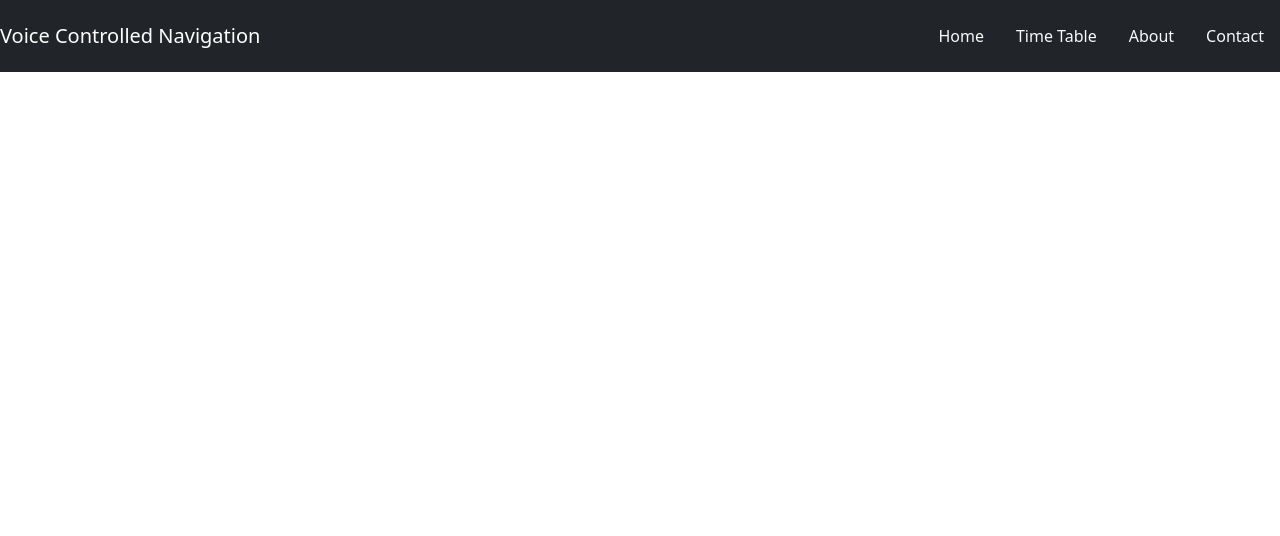
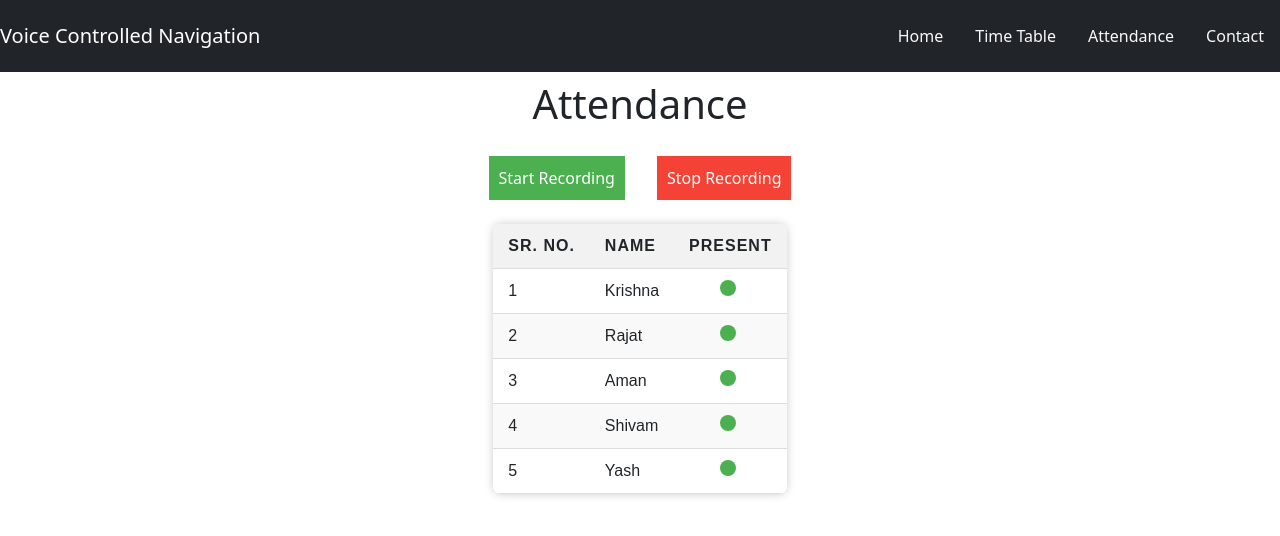
Before and after one commit to rajatrai30/Voice-Automated-WebApp, a React (Vite) app: page /attendance in a window 1280 px wide. Shown: the top 536 px of the page. Built offline with nearby package versions, Linux system fonts and the light colour scheme.

Commit message:
attendance commit

```diff
--- a/src/App.jsx
+++ b/src/App.jsx
@@ -4,6 +4,7 @@ import VoiceForm from "./components/VoiceForm/VoiceForm";
 import { Switch, Route, useHistory } from "react-router-dom";
 import Navbar from "./components/UI/Navbar/Navbar";
 import Tutorials from "./components/UI/Tutorials/Tutorials";
+import Attendance from "./components/UI/Attendance/Attendance";
 //import { recognition } from "./voicerecognition";
 
 function App() {
@@ -60,10 +61,10 @@ function App() {
           <VoiceForm />
         </Route>
         <Route exact path="/tutorials">
-        <Tutorials/>
+          <Tutorials />
         </Route>
-        <Route exact path="/about">
-          <h1 className="text-center py-5"> This is About Page </h1>
+        <Route exact path="/attendance">
+          <Attendance />
         </Route>
         <Route exact path="/contact">
           <h1 className="text-center py-5"> This is Contact Page </h1>
--- /dev/null
+++ b/src/components/UI/Attendance/Attendance.css
@@ -0,0 +1,100 @@
+.Attendance {
+  display: flex;
+  flex-direction: column;
+  justify-content: center;
+  align-items: center;
+}
+
+.AttendanceTable {
+  display: flex;
+  flex-direction: column;
+  justify-content: center;
+  align-items: center;
+  max-width: 600px;
+  margin: 0 auto;
+  border-radius: 8px;
+  overflow: hidden;
+  box-shadow: 0 0 10px rgba(0, 0, 0, 0.2);
+  background-color: #fff;
+}
+
+table {
+  width: 100%;
+  border-collapse: collapse;
+  font-family: Arial, sans-serif;
+  background-color: #fff;
+}
+
+th,
+td {
+  padding: 10px 15px;
+  text-align: left;
+  border-bottom: 1px solid #ddd;
+}
+
+th {
+  background-color: #f2f2f2;
+  font-weight: bold;
+  text-transform: uppercase;
+  letter-spacing: 1px;
+}
+
+td:last-child {
+  text-align: center;
+}
+
+td:last-child::before {
+  content: "";
+  display: inline-block;
+  width: 16px;
+  height: 16px;
+  margin-right: 5px;
+  background-color: #4caf50;
+  border-radius: 50%;
+}
+
+td:last-child:not(:empty)::before {
+  content: "\2714";
+}
+
+tr:nth-child(even) {
+  background-color: #f9f9f9;
+}
+
+tr:hover {
+  background-color: #f5f5f5;
+}
+
+.AttendanceVoiceButtons {
+  display: flex;
+  flex-direction: row;
+  justify-content: center;
+  align-items: center;
+  gap: 2rem;
+}
+
+.recordString {
+  font-size: 12px;
+}
+
+.button {
+  background-color: #4caf50;
+  color: white;
+  padding: 10px;
+  border: none;
+  cursor: pointer;
+  font-size: 16px;
+}
+
+.button.disabled {
+  background-color: #dddddd;
+  cursor: not-allowed;
+}
+
+.button.active {
+  background-color: #f44336;
+}
+
+.button:focus {
+  outline: none;
+}
--- /dev/null
+++ b/src/components/UI/Attendance/Attendance.jsx
@@ -0,0 +1,127 @@
+import React, { Component } from "react";
+import { hot } from "react-hot-loader/root";
+import "./Attendance.css";
+
+const students = [
+  { name: "Krishna", present: false },
+  { name: "Rajat", present: false },
+  { name: "Aman", present: false },
+  { name: "Shivam", present: false },
+  { name: "Yash", present: false },
+];
+
+class Attendance extends Component {
+  state = {
+    recordedString: null,
+    activeInput: null,
+    isRecording: false,
+    loading: false,
+    forceStopped: false,
+    formData: {},
+    inputHistory: [],
+    refs: [],
+    showModal: false,
+    debugMode: false,
+    error: null,
+    recognition: null,
+    attendanceList: students,
+  };
+
+  componentDidMount() {
+    const recognition = new window.webkitSpeechRecognition();
+    recognition.continuous = true;
+    recognition.interimResults = true;
+    recognition.lang = "en-US";
+    recognition.onstart = () => {
+      this.setState({ loading: true, recordedString: "Listening..." });
+    };
+    recognition.onresult = (event) => {
+      const result = event.results[event.results.length - 1][0].transcript;
+      this.setState({ recordedString: result }, this.handleVoiceCommand);
+    };
+    recognition.onend = () => {
+      this.setState({ loading: false, recordedString: null });
+    };
+    this.setState({ recognition });
+  }
+
+  handleStartRecording = () => {
+    const { recognition } = this.state;
+    recognition.start();
+    this.setState({ isRecording: true });
+  };
+
+  handleStopRecording = () => {
+    const { recognition } = this.state;
+    recognition.stop();
+    this.setState({ isRecording: false });
+  };
+
+  handleVoiceCommand = () => {
+    const { recordedString, attendanceList } = this.state;
+    console.log("Recorded string:", recordedString);
+    const student = attendanceList.find(
+      (s) => s.name.trim().toLowerCase() === recordedString.trim().toLowerCase()
+    );
+    console.log("Found student:", student);
+    if (student) {
+      this.setState({
+        attendanceList: attendanceList.map((s) =>
+          s.name === student.name ? { ...s, present: true } : s
+        ),
+      });
+    }
+  };
+
+  render() {
+    const { attendanceList, isRecording, loading, recordedString } = this.state;
+    return (
+      <div className="Attendance">
+        <h1 className="text-center py-2">Attendance</h1>
+        <div className="AttendanceVoiceButtons pb-4">
+          <button
+            onClick={this.handleStartRecording}
+            disabled={isRecording}
+            className={`button ${isRecording ? "disabled" : ""} ${
+              isRecording ? "active" : ""
+            }`}
+          >
+            Start Recording
+          </button>
+          <button
+            onClick={this.handleStopRecording}
+            disabled={!isRecording}
+            className={`button ${!isRecording ? "disabled" : ""} ${
+              !isRecording ? "active" : ""
+            }`}
+          >
+            Stop Recording
+          </button>
+        </div>
+
+        {loading && <p className="text-dark recordString">{recordedString}</p>}
+        <div className="AttendanceTable">
+          <table>
+            <thead>
+              <tr>
+                <th>Sr. No.</th>
+                <th>Name</th>
+                <th>Present</th>
+              </tr>
+            </thead>
+            <tbody>
+              {attendanceList.map((student, index) => (
+                <tr key={student.name}>
+                  <td>{index + 1}</td>
+                  <td>{student.name}</td>
+                  <td>{student.present ? "✓" : ""}</td>
+                </tr>
+              ))}
+            </tbody>
+          </table>
+        </div>
+      </div>
+    );
+  }
+}
+export default hot(Attendance);
--- a/src/components/UI/Navbar/Navbar.jsx
+++ b/src/components/UI/Navbar/Navbar.jsx
@@ -21,8 +21,8 @@ const Navbar = () => {
             </Link>
           </li>
           <li className="nav-item">
-            <Link to="/about" className="nav-link text-light">
-              About
+            <Link to="/attendance" className="nav-link text-light">
+              Attendance
             </Link>
           </li>
           <li className="nav-item">
```
